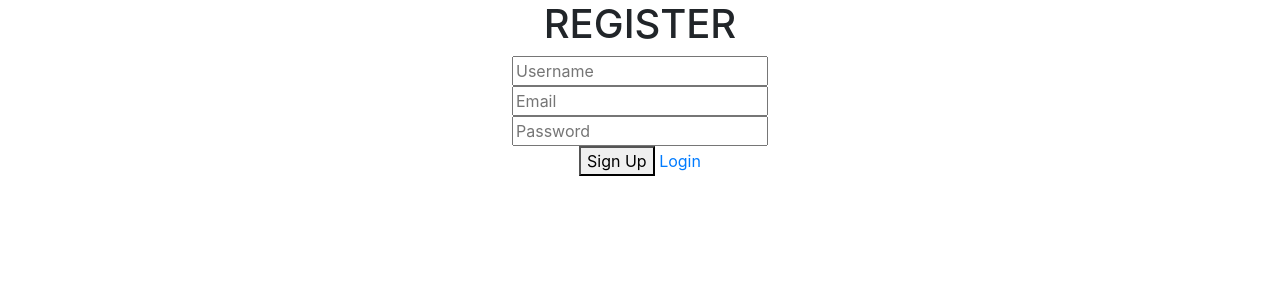
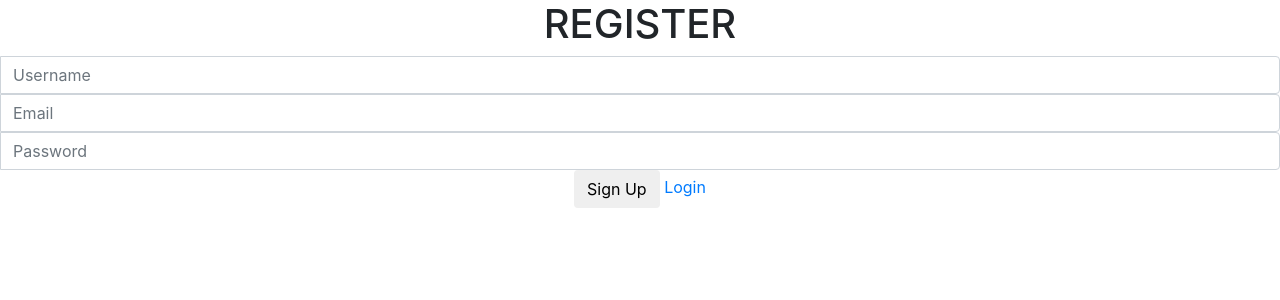
Before and after one commit to pratikpz18/Ping, a React (Create React App) app in the folder frontend/: page /register in a window 1280 px wide. Shown: the top 300 px of the page. Built offline with nearby package versions, Linux system fonts and the light colour scheme.

Commit message:
bootstrap and css styles added

```diff
--- a/frontend/src/components/Registration.js
+++ b/frontend/src/components/Registration.js
@@ -164,56 +164,64 @@ export default class Registration extends Component{
             if (!token) {
                 return(
                     <div className="Registration">
-                        {' '}
+                        <div className="form">
                             <div className="status">
-                            {' '}
                                 {error && <Error message={ERROR_IN_REGISTRATION} />}
                                 {' '}
                                 {register && <Message message={REGISTRATION_MESSAGE} />}
                                 {' '}
                             </div>
                             {' '}
-                        <div>
+                            <div className="header">
                                 <h1>REGISTER</h1>
                             </div>
                             {' '}
                             <div>
+                                <div className="input-group">
+                                    <i class="fa fa-user input-group-addon" aria-hidden="true"></i>
                                     <input
                                     type="username"
                                     placeholder="Username"
                                     autoComplete="Username"
+                                    className="form-control"
                                     value={RegistrationUsername}
                                     onChange={this.onTextboxChangeRegistrationUsername}
-                            /><br />
+                                    />
+                                </div>
+                                <div className="input-group">
+                                <i class="fa fa-envelope input-group-addon" aria-hidden="true"></i>
                                     <input
                                     type="email"
                                     placeholder="Email"
                                     autoComplete="Email"
+                                    className="form-control"
                                     value={RegistrationEmail}
                                     onChange={this.onTextboxChangeRegistrationEmail}
-                            /><br />
-                            {' '}
+                                    />
                                     {fieldError.email && (
                                     <div >{fieldError.email}</div>
                                     )}
-                            {' '}
+                                </div>
+                                <div className="input-group">
+                                <i class="fa fa-lock input-group-addon" aria-hidden="true"></i>
                                     <input
                                     type="password"
                                     placeholder="Password"
+                                    className="form-control"
                                     value={RegistrationPassword}
                                     autoComplete="password"
                                     onChange={this.onTextboxChangeRegistrationPassword}
-                            /><br />
-                            {' '}
+                                    />
                                     {fieldError.password && (
                                     <div >{fieldError.password}</div>
                                     )}
+                                </div>
                                 {' '}
                                 {' '}
                                 <div>
-                                <button onClick={this.onSignUp}>Sign Up</button>
+                                    <button className="btn signup-btn" onClick={this.onSignUp}>Sign Up</button>
                                     {' '}
-                                <Link to="/login"> Login </Link>
+                                    <Link className="Login-link" to="/login"> Login </Link>
                                 </div>
                                 {' '}
                                 {!register ? <div>{registerError}</div> : <Redirect  to='/login' />}
@@ -225,7 +233,7 @@ export default class Registration extends Component{
                                     {registerError}
                                 </div>)
                             }
-                        {' '}
+                        </div>
                     </div>
                 );
             }
```
Lines whose indentation alone changed are shown as unchanged.
